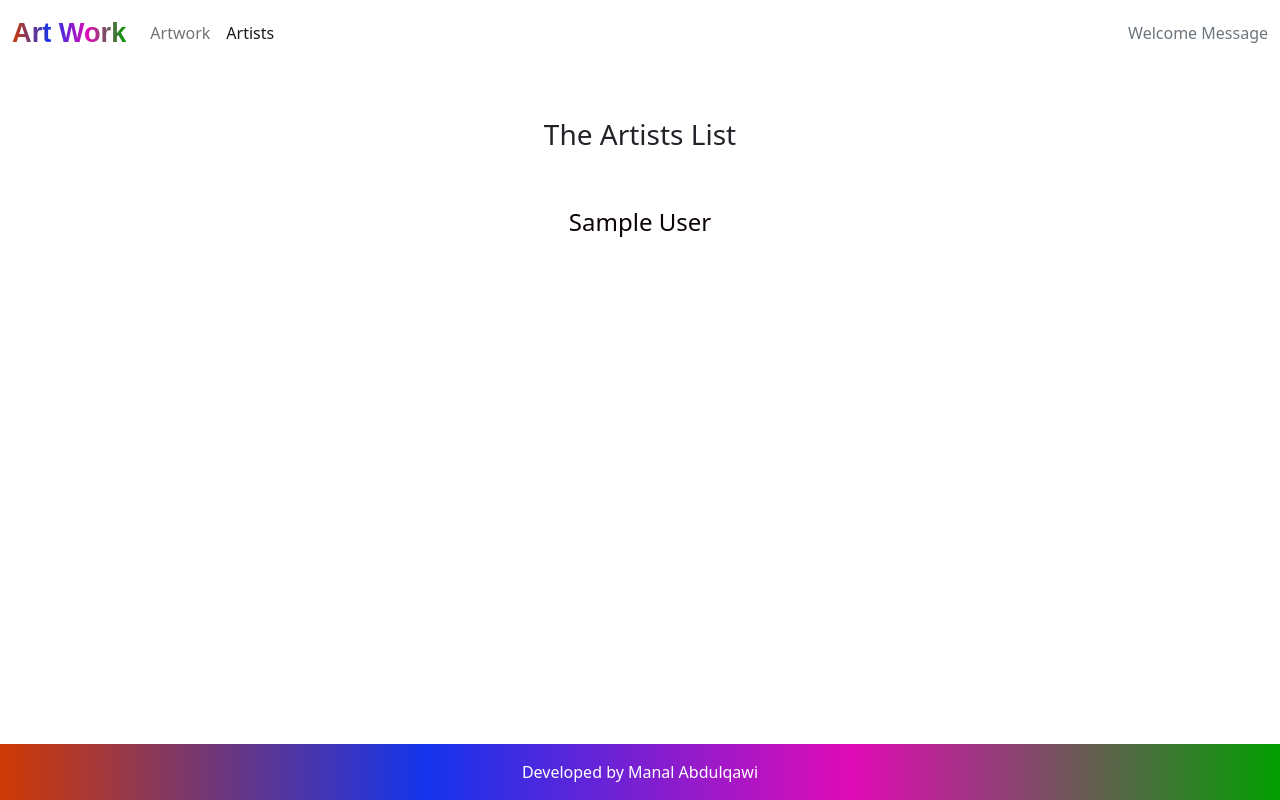
After one commit to ManalAbdulqawi/artwork-community, a Django app: page /artists/ in a window 1280 px wide. The commit adds this page. Run offline with Django 4.2, Linux system fonts and the light colour scheme; tables that the repository leaves empty hold one stand-in row (values such as "Sample post").

Commit message:
add the view and the template to view the list of the artist who have artwork and view their art work list

```diff
--- /dev/null
+++ b/art/templates/art/artists_list.html
@@ -0,0 +1,23 @@
+{% extends 'base.html' %}
+{% load static %}
+
+{% block content %}
+  <div class="container-fluid text-center justify-content-center">
+  <div class="heading pt-4">
+    <h3 class="pt-4">The Artists List</h3>
+  </div>
+
+  <!-- Bootstrap 5: row-cols-3 creates 3 columns per row -->
+  <div class="row row-cols-3 g-3 py-5 px-lg-5 px-sm-0 justify-content-center ">
+    {% for artist in object_list %}
+      <div class="column">
+        {% if artist.first_name and artist.last_name %}
+          <a href="{% url 'artist_artwork' artist_id=artist.id %}" class="art-link"><h4>{{ artist.first_name }} {{ artist.last_name }}</h4></a>
+        {% else %}
+          <a href="#" class="art-link"><h4>{{ artist.username }}</h4></a>
+        {% endif %}
+      </div>
+    {% endfor %}
+  </div>
+</div>
+{% endblock content %}
--- a/art/templates/art/artwork_detail.html
+++ b/art/templates/art/artwork_detail.html
@@ -6,14 +6,14 @@
 <div class="container mt-5 mb-2">
   <div class="d-flex flex-column flex-md-row align-items-start">
     <!-- Image on the left -->
-    <div class="flex-shrink-0 mb-3 mb-md-0 me-md-4" style="max-width: 60%;">
+    <div class="flex-shrink-0 mb-5 me-md-4 scale">
       <img src="{{ art.art_image.url }}" class="img-fluid" alt="{{ art.title }}">
     </div>
 
     <!-- Content on the right -->
     <div>
       <h2>{{ art.title }}</h2>
-      <small class="fs-6 mb-1 d-block">Artist: {{ art.artist }}</small>
+      <small class="fs-6 mb-1 d-block">Artist: {% if art.artist.first_name and art.artist.last_name  %}{{ art.artist.first_name }} {{ art.artist.last_name }} {% else %} {{ art.artist }} {% endif %}</small>
        {% if art.size == 0  %} <small class="fs-6 mb-4 d-block">Size: Small </small>
        {% elif art.size == 1 %} <small class="fs-6 mb-4 d-block">Size: Medium </small>
        {% else %} <small class="fs-6 mb-4 d-block">Size: Large </small>
--- a/art/templates/art/index.html
+++ b/art/templates/art/index.html
@@ -14,8 +14,8 @@
                 <div class="column">
 
                       <div class="img-item text-center">
+                        <a href="{% url 'artwork_detail' art.slug %}" class="art-link">
                         <img src="{{ art.art_image.url}}" class="img-fluid" alt="{{ art.title }}">
-                        <a href="{% url 'artwork_detail' art.slug %}" class="art-link">
                         <h5 class="mt-2 mb-0">{{ art.title }}</h6></a>
                         <small class="fs-6 mb-4 d-block">Artist: {{ art.artist }}</small>
                       </div>
--- a/art/urls.py
+++ b/art/urls.py
@@ -4,6 +4,9 @@ from django.urls import path
 
 urlpatterns = [
     path('', views.ArtworkList.as_view(), name='home'),
+    path('artists/', views.ArtistsList.as_view(), name='artists_list'),
+    path('artist/<int:artist_id>/artworks/', views.artist_artwork, name='artist_artwork'),
     path('<slug:slug>/', views.artwork_detail, name='artwork_detail'),
 
+
 ]
--- a/art/views.py
+++ b/art/views.py
@@ -1,24 +1,24 @@
 from django.shortcuts import render,get_object_or_404
 from django.views import generic
 from .models import Artwork
+from .models import User
+
 
 # Create your views here.
 class ArtworkList(generic.ListView):
     queryset = Artwork.objects.all()
     template_name = "art/index.html"
 
+
+
+
+class ArtistsList(generic.ListView):
+    queryset = User.objects.filter(id__in=Artwork.objects.values_list('artist', flat=True).distinct())
+    template_name = "art/artists_list.html"
+
 def artwork_detail(request, slug):
     """
-    Display an individual :model:`blog.Post`.
 
-    **Context**
-
-    ``post``
-        An instance of :model:`blog.Post`.
-
-    **Template:**
-
-    :template:`blog/post_detail.html`
     """
 
     queryset = Artwork.objects.all()
@@ -29,3 +29,13 @@ def artwork_detail(request, slug):
         "art/artwork_detail.html",
         {"art": art},
     )
+
+def artist_artwork(request, artist_id):
+    artworks = Artwork.objects.filter(artist=artist_id)
+    artist = User.objects.get(id=artist_id)
+    return render(
+        request,
+        "art/artist_artwork.html",
+        {"artworks": artworks,
+         "artist": artist},
+    )
--- a/artwork/settings.py
+++ b/artwork/settings.py
@@ -29,7 +29,7 @@ TEMPLATES_DIR = os.path.join(BASE_DIR, 'templates')
 SECRET_KEY = 'django-insecure-s29shn_4-l%&t1q%6*g$-q3iiq_862_-acze7zhk02+#t7&zf1'
 
 # SECURITY WARNING: don't run with debug turned on in production!
-DEBUG = False
+DEBUG = True
 
 ALLOWED_HOSTS = ['.herokuapp.com', '127.0.0.1']
 
--- a/static/css/style.css
+++ b/static/css/style.css
@@ -53,7 +53,7 @@ body {
 }
 
 .main-bg {
-    background-color: #f3f2f2;
+    background-color: white;
 }
 
 .link:hover,
@@ -61,12 +61,19 @@ body {
     text-decoration: underline;
     text-decoration-color:  #cf3a04;
     text-decoration-thickness:3px ;
+    color: #026b0b;
 }
 
 
 .art-link {
     color: #0a0301;
+    text-decoration: none;
 }
 .art-link:hover {
-    color: #026b0b;
+    color: #13fe26;
 }
+
+h4 {
+  display: inline; /* ensures the text stays on one line */
+  margin: 0; /* optional */
+}
--- a/templates/base.html
+++ b/templates/base.html
@@ -1,4 +1,6 @@
 {% url 'home' as home_url %}
+{% url 'artists_list' as artists_url %}
+
 {% load static %}
 
 
@@ -31,8 +33,13 @@
     <!-- Navigation -->
     <nav class="navbar fixed-top navbar-expand-lg navbar-light bg-white">
         <div class="container-fluid">
-            <a class="navbar-brand" href="{% url 'home' %}"><span class="logo">Art Work<span
-                        class="thin"> Community</span></span></a>
+
+            <a class="navbar-brand" href="{% url 'home' %}">
+               <div style="display: flex; flex-direction: column; align-items: center;">
+                 <span class="logo">Art Work</span>
+
+                </div>
+            </a>
             <button class="navbar-toggler" type="button" data-bs-toggle="collapse" data-bs-target="#navbarText"
                 aria-controls="navbarText" aria-expanded="false" aria-label="Toggle navigation">
                 <span class="navbar-toggler-icon"></span>
@@ -41,7 +48,11 @@
                 <ul class="navbar-nav me-auto mb-2 mb-lg-0">
                     <li class="nav-item">
                         <a class="nav-link link {% if request.path == home_url %}active{% endif %}" aria-current="page"
-                            href="{% url 'home' %}">Home</a>
+                            href="{% url 'home' %}">Artwork</a>
+                    </li>
+                    <li class="nav-item">
+                        <a class="nav-link link {% if request.path == artists_url %}active{% endif %}" aria-current="page"
+                            href="{% url 'artists_list' %}">Artists</a>
                     </li>
 
                 </ul>
```
Also changed, not shown: art/templates/art/artist_artwork.html (added, +37 -0 lines), art/models.py (line endings or trailing spaces), 1 other file.
